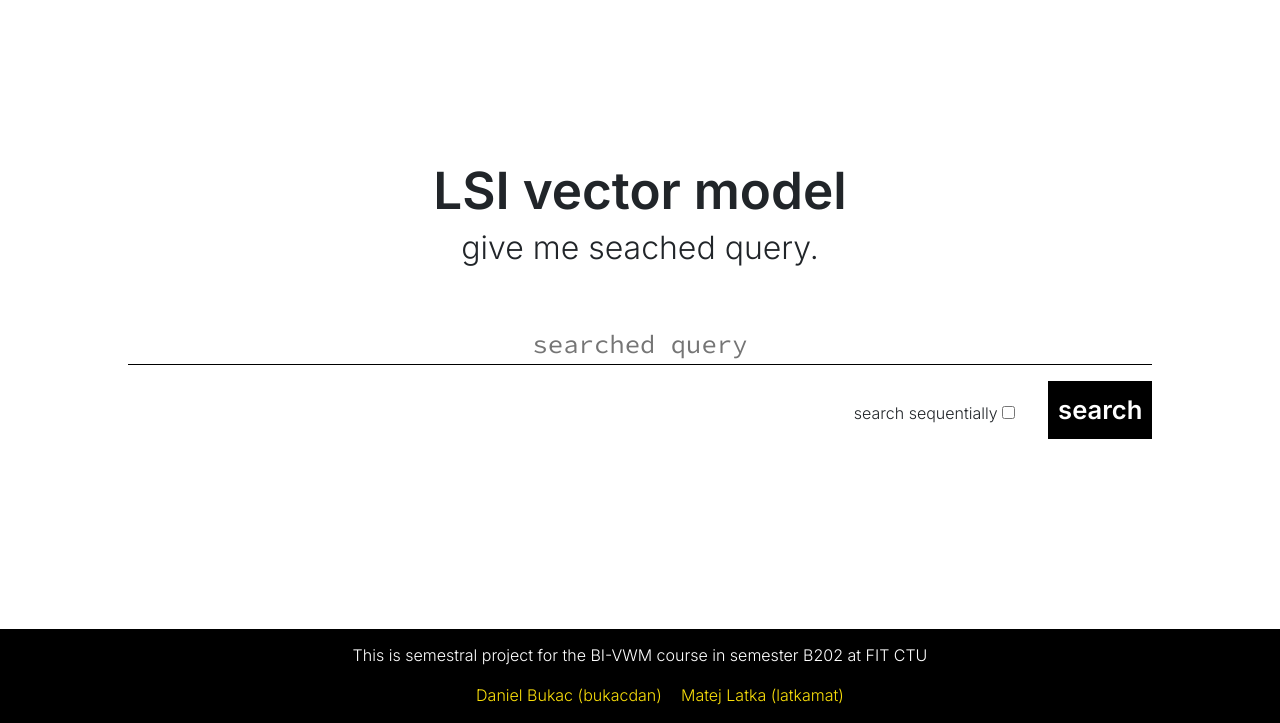
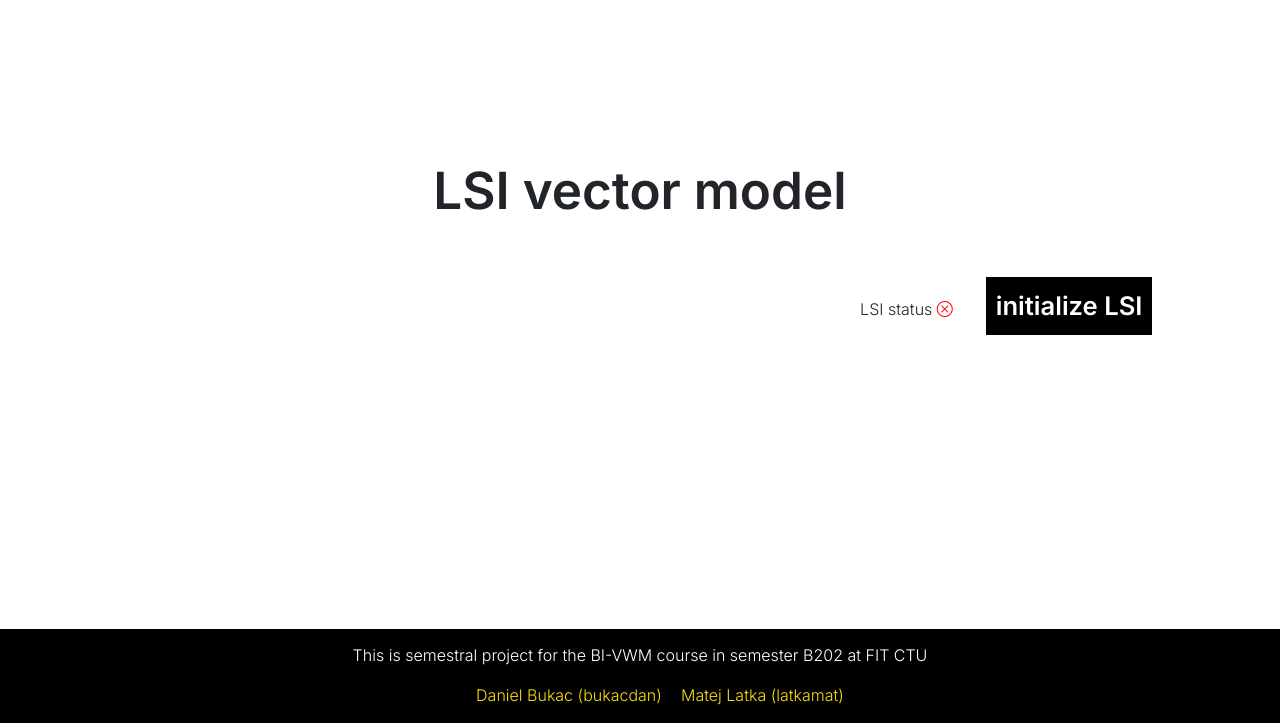
Before and after one commit to bukacdan/LSI-vector-model, a Flask app: template web/templates/homepage.html in a window 1280 px wide. Shown: the part 77-800 px from the top of the page. Run offline with Flask 2, Linux system fonts and the light colour scheme; the template is opened without the code that fills it: values that come from a table or form of the project are taken from there, others are empty; some libraries are stand-ins or nearby versions.

Commit message:
Start manually LSI initialization. Loading gif on LSI initialization.

```diff
--- a/web/forms/forms.py
+++ b/web/forms/forms.py
@@ -9,4 +9,5 @@ class SearchQueryForm(FlaskForm):
         validators=[DataRequired()]
     )
     sequential_search = BooleanField(label='search sequentially')
-    submit = SubmitField('search')
+    submit_search = SubmitField('search')
+    submit_lsi = SubmitField('initialize LSI')
--- a/web/static/css/stylesheet.css
+++ b/web/static/css/stylesheet.css
@@ -123,12 +123,12 @@ section.full-page {
     height: 5px;
 }
 
-#query-form {
+.query-form {
     width: 80%;
     margin: 0 auto;
 }
 
-#query-form .query-input {
+.query-form .query-input {
     background-color: transparent;
     border: none;
     border-bottom: 1px solid black;
@@ -141,11 +141,11 @@ section.full-page {
 }
 
 
-#query-form .util-wrapper {
+.query-form .util-wrapper {
     text-align: right;
 }
 
-#query-form .util-wrapper .checkbox-wrapper {
+.query-form .util-wrapper .checkbox-wrapper {
     margin-right: 1.8rem;
 }
 
@@ -162,6 +162,14 @@ section.full-page {
 .submit-btn:hover {
     text-decoration: underline;
     transition: all .6s ease-out;
+}
+
+.initialized-false {
+    color: red;
+}
+
+.initialized-true {
+    color: green;
 }
 
 footer {
@@ -189,11 +197,21 @@ footer .author-list .author-item {
     margin: 0 .6rem;
 }
 
+.loading-gif {
+    display: block;
+    width: 1rem;
+    height: 1rem;
+    margin-left: auto;
+    margin-right: auto;
+}
 
 #loading-search {
-    width: 1rem;
-    height: 1rem;
     display: none;
-    /* background: url(/static/img/loading-search.gif) no-repeat; */
     cursor: wait;
 }
+
+#loading-lsi {
+    display: flex;
+    display: none;
+    cursor: wait;
+}
--- a/web/static/js/main.js
+++ b/web/static/js/main.js
@@ -1,4 +1,7 @@
 function loading_search() {
   $("#loading-search").show();
-  $("#content").hide();
 }
+
+function loading_lsi() {
+  $("#loading-lsi").show();
+}
--- a/web/templates/base.html
+++ b/web/templates/base.html
@@ -7,6 +7,7 @@
         <link rel="preconnect" href="https://fonts.gstatic.com">
         <link href="https://fonts.googleapis.com/css2?family=Inter:wght@300;500;600&family=Source+Code+Pro&display=swap" rel="stylesheet">
         <link rel="stylesheet" href="https://maxcdn.bootstrapcdn.com/bootstrap/4.0.0/css/bootstrap.min.css" integrity="sha384-Gn5384xqQ1aoWXA+058RXPxPg6fy4IWvTNh0E263XmFcJlSAwiGgFAW/dAiS6JXm" crossorigin="anonymous">
+        <link rel="stylesheet" href="https://cdn.jsdelivr.net/npm/bootstrap-icons@1.4.1/font/bootstrap-icons.css">
         <link rel='stylesheet' href={{ url_for('static', filename='css/stylesheet.css') }} />
         <title>LSI vector model</title>
         {% block head %}
--- a/web/templates/homepage.html
+++ b/web/templates/homepage.html
@@ -5,22 +5,43 @@
         <h1 class="page-headline">
             LSI vector model
         </h1>
+        {% if prepared %}
         <h3 class="page-subtitle">
             Give me seached query.
         </h3>
+        {% endif %}
     </div>
-    <form id="query-form" action='' method="POST" novalidate>
+    <form class="query-form" action="" method="POST" novalidate>
         {{ form.hidden_tag() }}
-        {{ form.query(class_="query-input", size=256) }}
+        {% if prepared %}
+            {{ form.query(class_="query-input", size=256) }}
+        {% endif %}
         <div class="util-wrapper">
             <span class="checkbox-wrapper">
-                {{ form.sequential_search.label }}
-                {{ form.sequential_search(class_='checkbox')}}
+                LSI status
+                {% if prepared %}
+                    <i class="bi bi-check-circle initialized-true"></i>
+                {% else %}
+                    <i class="bi bi-x-circle initialized-false"></i>
+                {% endif %}
             </span>
-            {{ form.submit(class_='submit-btn', onclick = 'loading_search();')}}
+
+            {% if prepared %}
+                <span class="checkbox-wrapper">
+                    {{ form.sequential_search.label }}
+                    {{ form.sequential_search(class_='checkbox')}}
+                </span>
+                {{ form.submit_search(class_='submit-btn', onclick = 'loading_search();')}}
+            {% else %}
+                {{ form.submit_lsi(class_='submit-btn', onclick = 'loading_lsi();')}}
+            {% endif %}
         </div>
     </form>
-    <img src="{{ url_for('static', filename='img/loading-search.gif') }}" id="loading-search"></div>
+    <img src="{{ url_for('static', filename='img/loading-search.gif') }}" class="loading-gif" id="loading-search"></img>
+    <div id="loading-lsi">
+        <img src="{{ url_for('static', filename='img/loading-search.gif') }}" class="loading-gif"></img>
+        <p>initiaizing LSI. this may take a while.</p>
+    </div>
     </section>
 
 {%  endblock %}
```
Also changed, not shown: web/views/views.py (+11 -9 lines).
